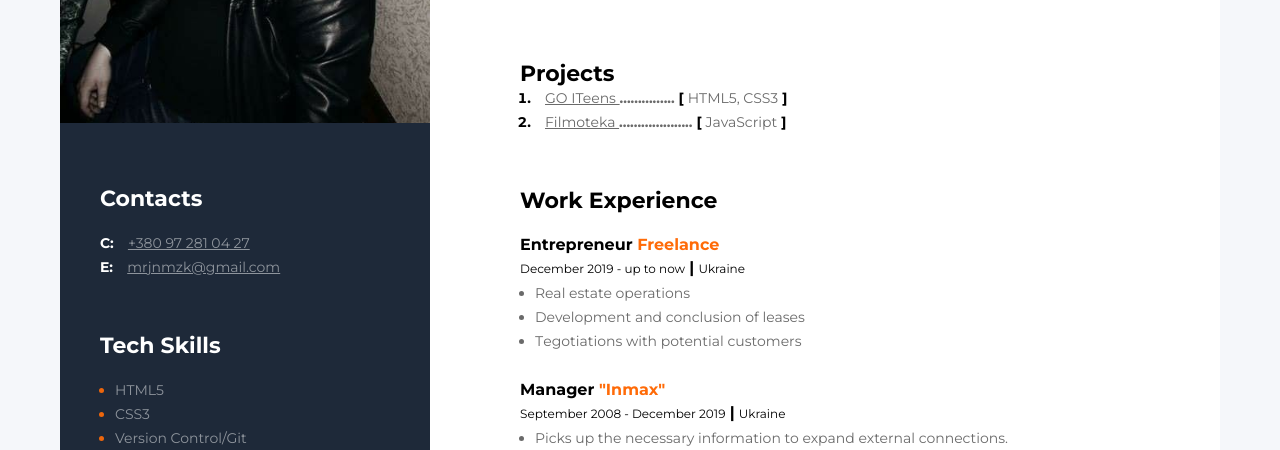
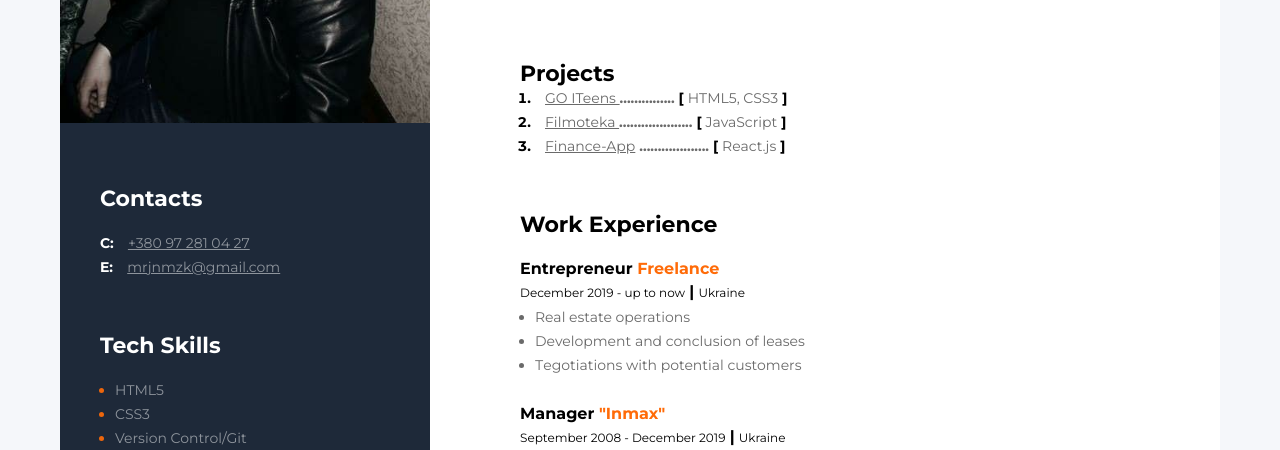
Before and after one commit to mrjnmzk/resume, a plain HTML site: page index.html in a window 1280 px wide. Shown: the part 318-768 px from the top of the page. Drawn offline with Linux system fonts and the light colour scheme.

Commit message:
Update index.html

```diff
--- a/index.html
+++ b/index.html
@@ -126,15 +126,17 @@
               <span class="pojects-tech">JavaScript</span>
               <span>]</span>
             </li>
-            <!-- <li class="pojects-numeric">
-              <a class="link-projects" href="https://kidslike.goit.co.ua/"
-                >https://kidslike.goit.co.ua/</a
+            <li class="pojects-numeric">
+              <a
+                class="link-projects"
+                href="https://app-finance.netlify.app/registration"
+                >Finance-App</a
               >
-              <span class="pojects-symbols">.......................</span>
+              <span class="pojects-symbols">...................</span>
               <span>[</span>
-              <span class="pojects-tech">React.js, Node.js</span>
+              <span class="pojects-tech">React.js</span>
               <span>]</span>
-            </li> -->
+            </li>
           </ol>
         </div>
         <!--Work Experience-->
```
